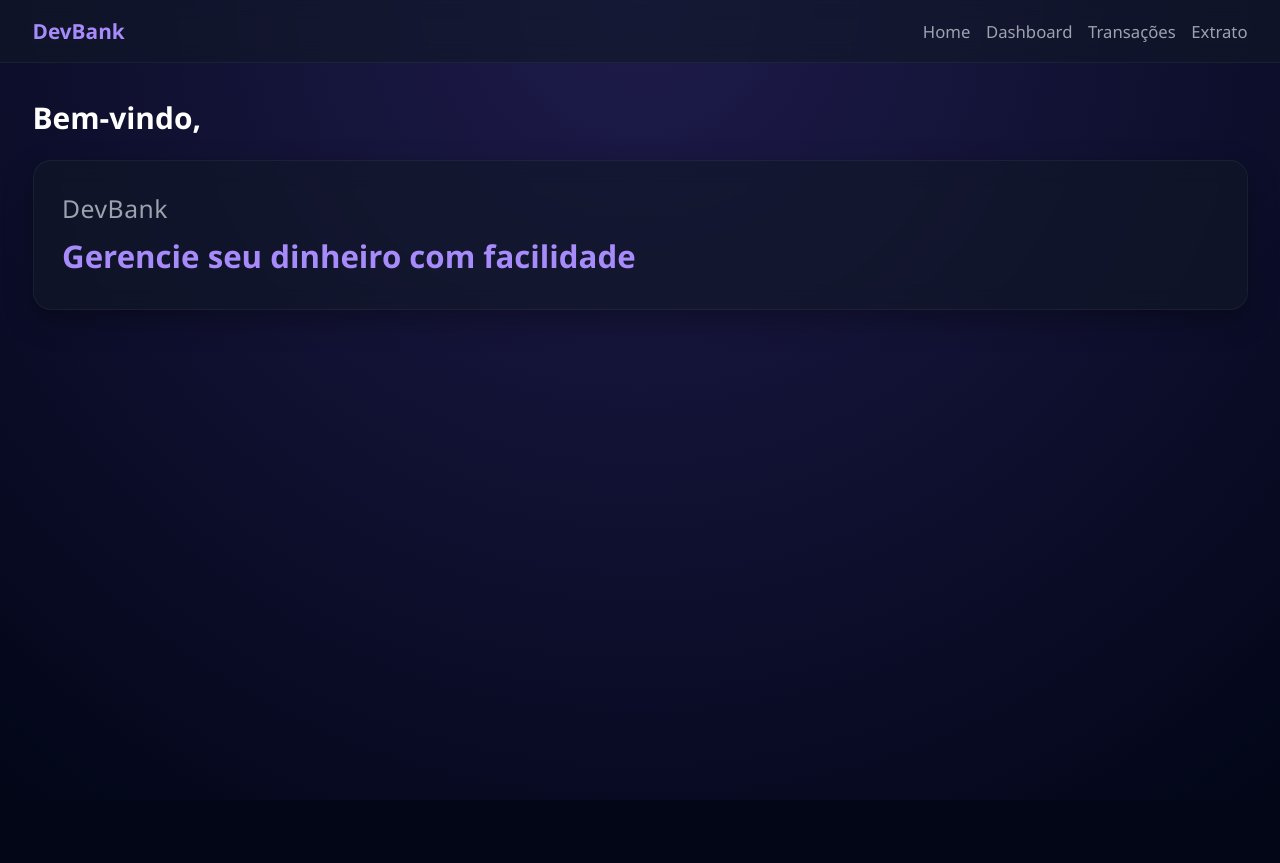
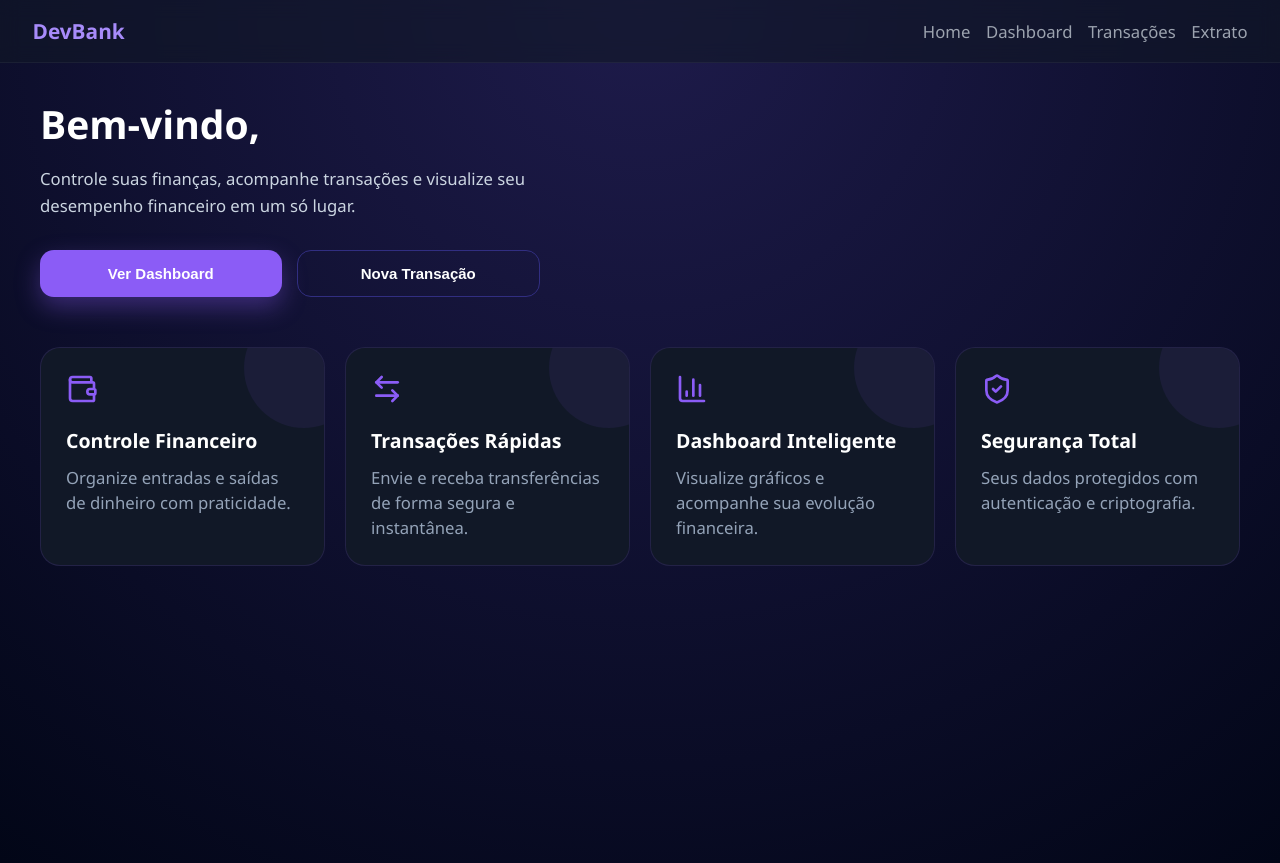
Before and after one commit to barrinhO/Carteira-Digital-Senai, a React (Vite) app: page /home in a window 1280 px wide. Before the commit the page ends 800 px from the top, so only its background shows below. Built offline with nearby package versions, Linux system fonts and the light colour scheme.

Commit message:
new feature

```diff
--- a/package.json
+++ b/package.json
@@ -14,6 +14,7 @@
     "@emotion/styled": "^11.14.1",
     "@mui/icons-material": "^7.3.9",
     "@mui/material": "^7.3.9",
+    "lucide-react": "^1.14.0",
     "react": "^19.2.4",
     "react-dom": "^19.2.4",
     "react-router-dom": "^7.13.1",
--- a/src/App.css
+++ b/src/App.css
@@ -481,3 +481,194 @@ input {
   background: rgba(239, 68, 68, 0.15);
   color: #f87171;
 }
+
+.home-container {
+  padding: 40px;
+  min-height: 100vh;
+
+  color: white;
+}
+
+/* HERO */
+
+.hero {
+  display: flex;
+  justify-content: space-between;
+  align-items: center;
+  gap: 40px;
+  margin-bottom: 50px;
+  flex-wrap: wrap;
+}
+
+.tag {
+  background: rgba(139, 92, 246, 0.15);
+  color: #8b5cf6;
+  padding: 8px 14px;
+  border-radius: 999px;
+  font-size: 14px;
+  display: inline-block;
+  margin-bottom: 20px;
+  border: 1px solid rgba(139, 92, 246, 0.3);
+}
+
+.hero h1 {
+  font-size: 3rem;
+  margin-bottom: 20px;
+  line-height: 1.1;
+}
+
+.hero h1 span {
+  color: #8b5cf6;
+}
+
+.hero p {
+  color: #cbd5e1;
+  max-width: 500px;
+  line-height: 1.6;
+  margin-bottom: 30px;
+}
+
+.hero-buttons {
+  display: flex;
+  gap: 15px;
+}
+
+.primary-btn,
+.secondary-btn {
+  padding: 14px 22px;
+  border: none;
+  border-radius: 14px;
+  font-size: 15px;
+  cursor: pointer;
+  transition: 0.3s ease;
+  font-weight: 600;
+}
+
+.primary-btn {
+  background: #8b5cf6;
+  color: white;
+  box-shadow: 0 10px 25px rgba(139, 92, 246, 0.35);
+}
+
+.primary-btn:hover {
+  background: #7c3aed;
+  transform: translateY(-2px);
+}
+
+.secondary-btn {
+  background: transparent;
+  border: 1px solid #312e81;
+  color: white;
+}
+
+.secondary-btn:hover {
+  background: rgba(139, 92, 246, 0.1);
+  border-color: #8b5cf6;
+}
+
+/* CARD HERO */
+
+.hero-card {
+  background: linear-gradient(135deg, #1e1b4b, #111827);
+  border: 1px solid rgba(139, 92, 246, 0.25);
+  padding: 30px;
+  border-radius: 24px;
+  width: 340px;
+  box-shadow: 0 15px 40px rgba(139, 92, 246, 0.15);
+  position: relative;
+  overflow: hidden;
+}
+
+.hero-card::before {
+  content: "";
+  position: absolute;
+  width: 180px;
+  height: 180px;
+  background: rgba(139, 92, 246, 0.2);
+  border-radius: 50%;
+  top: -80px;
+  right: -80px;
+  filter: blur(30px);
+}
+
+.balance-header {
+  display: flex;
+  justify-content: space-between;
+  color: #c4b5fd;
+  margin-bottom: 20px;
+  position: relative;
+  z-index: 2;
+}
+
+.hero-card h2 {
+  font-size: 2.4rem;
+  margin-bottom: 30px;
+  position: relative;
+  z-index: 2;
+}
+
+.card-info {
+  display: flex;
+  justify-content: space-between;
+  position: relative;
+  z-index: 2;
+}
+
+.card-info small {
+  color: #a5b4fc;
+}
+
+/* FEATURES */
+
+.features {
+  display: grid;
+  grid-template-columns: repeat(auto-fit, minmax(220px, 1fr));
+  gap: 20px;
+}
+
+.feature-card {
+  background: #111827;
+  border: 1px solid rgba(139, 92, 246, 0.15);
+  padding: 25px;
+  border-radius: 20px;
+  transition: 0.3s ease;
+  position: relative;
+  overflow: hidden;
+}
+
+.feature-card::before {
+  content: "";
+  position: absolute;
+  width: 120px;
+  height: 120px;
+  background: rgba(139, 92, 246, 0.08);
+  border-radius: 50%;
+  top: -40px;
+  right: -40px;
+}
+
+.feature-card:hover {
+  transform: translateY(-6px);
+  border-color: #8b5cf6;
+  box-shadow: 0 10px 25px rgba(139, 92, 246, 0.15);
+}
+
+.feature-card svg {
+  color: #8b5cf6;
+  margin-bottom: 15px;
+  position: relative;
+  z-index: 2;
+}
+
+.feature-card h3 {
+  margin-bottom: 10px;
+  position: relative;
+  z-index: 2;
+}
+
+.feature-card p {
+  color: #94a3b8;
+  line-height: 1.5;
+  position: relative;
+  z-index: 2;
+}
--- a/src/screens/Home.jsx
+++ b/src/screens/Home.jsx
@@ -1,21 +1,67 @@
 import Navbar from "../components/Navbar";
 import { useContext } from "react";
 import { BankContext } from "../context/BankContext";
+import { Wallet, ArrowLeftRight, BarChart3, ShieldCheck } from "lucide-react";
+import { useNavigate } from "react-router-dom";
 
 export default function Home() {
   const { user } = useContext(BankContext);
+  const navigate = useNavigate();
 
   return (
     <>
       <Navbar />
 
-      <div className="container">
-        <h1>Bem-vindo, {user?.name}</h1>
+      <div className="home-container">
+        {/* HERO */}
+        <section className="hero">
+          <div>
+            <h1>
+              Bem-vindo, <span>{user?.name}</span>
+            </h1>
 
-        <div className="card">
-          <h2>DevBank</h2>
-          <p>Gerencie seu dinheiro com facilidade</p>
-        </div>
+            <p>
+              Controle suas finanças, acompanhe transações e visualize seu desempenho
+              financeiro em um só lugar.
+            </p>
+
+            <div className="hero-buttons">
+              <button onClick={() => navigate("/dashboard")} className="primary-btn">
+                Ver Dashboard
+              </button>
+              <button onClick={() => navigate("/statement")} className="secondary-btn">
+                Nova Transação
+              </button>
+            </div>
+          </div>
+        </section>
+
+        {/* FEATURES */}
+        <section className="features">
+          <div className="feature-card">
+            <Wallet size={32} />
+            <h3>Controle Financeiro</h3>
+            <p>Organize entradas e saídas de dinheiro com praticidade.</p>
+          </div>
+
+          <div className="feature-card">
+            <ArrowLeftRight size={32} />
+            <h3>Transações Rápidas</h3>
+            <p>Envie e receba transferências de forma segura e instantânea.</p>
+          </div>
+
+          <div className="feature-card">
+            <BarChart3 size={32} />
+            <h3>Dashboard Inteligente</h3>
+            <p>Visualize gráficos e acompanhe sua evolução financeira.</p>
+          </div>
+
+          <div className="feature-card">
+            <ShieldCheck size={32} />
+            <h3>Segurança Total</h3>
+            <p>Seus dados protegidos com autenticação e criptografia.</p>
+          </div>
+        </section>
       </div>
     </>
   );
```
Also changed, not shown: 1 other file (tests, documents, lock files or other folders).
